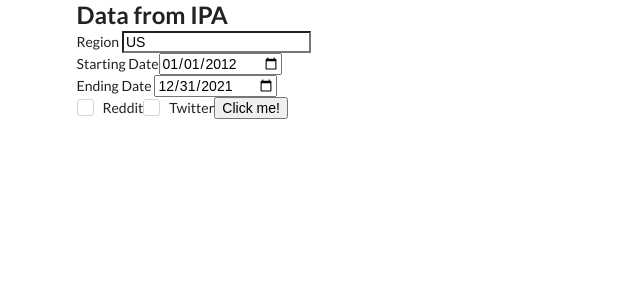
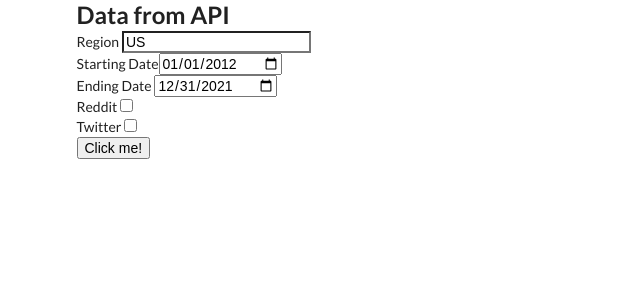
Before and after one commit to lsdm-spring-2022/frontend, a React (Create React App) app: page / in a window 1280 px wide. Shown: the top 300 px of the page, without its empty margins (0-640 px from the left). Built offline with nearby package versions, Linux system fonts and the light colour scheme.

Commit message:
Stupid checkboxes

```diff
--- a/src/components/Data.js
+++ b/src/components/Data.js
@@ -21,7 +21,7 @@ const Data = () => {
   return (
     <form onSubmit={submitRequest}>
       <div>
-        <h2>Data from IPA</h2>
+        <h2>Data from API</h2>
       </div>
       <div>
         <label htmlFor="region">Region </label>
@@ -50,7 +50,7 @@ const Data = () => {
           onChange={(e) => setEndDate(e.target.value)}
         />
       </div>
-      <div className="ui checked checkbox">
+      <div>
         <label htmlFor="reddit">Reddit </label>
         <input
           id="reddit"
@@ -59,7 +59,7 @@ const Data = () => {
           onChange={() => setReddit(!reddit)}
         />
       </div>
-      <div className="ui checked checkbox">
+      <div>
         <label htmlFor="twitter">Twitter </label>
         <input
           id="twitter"
```
